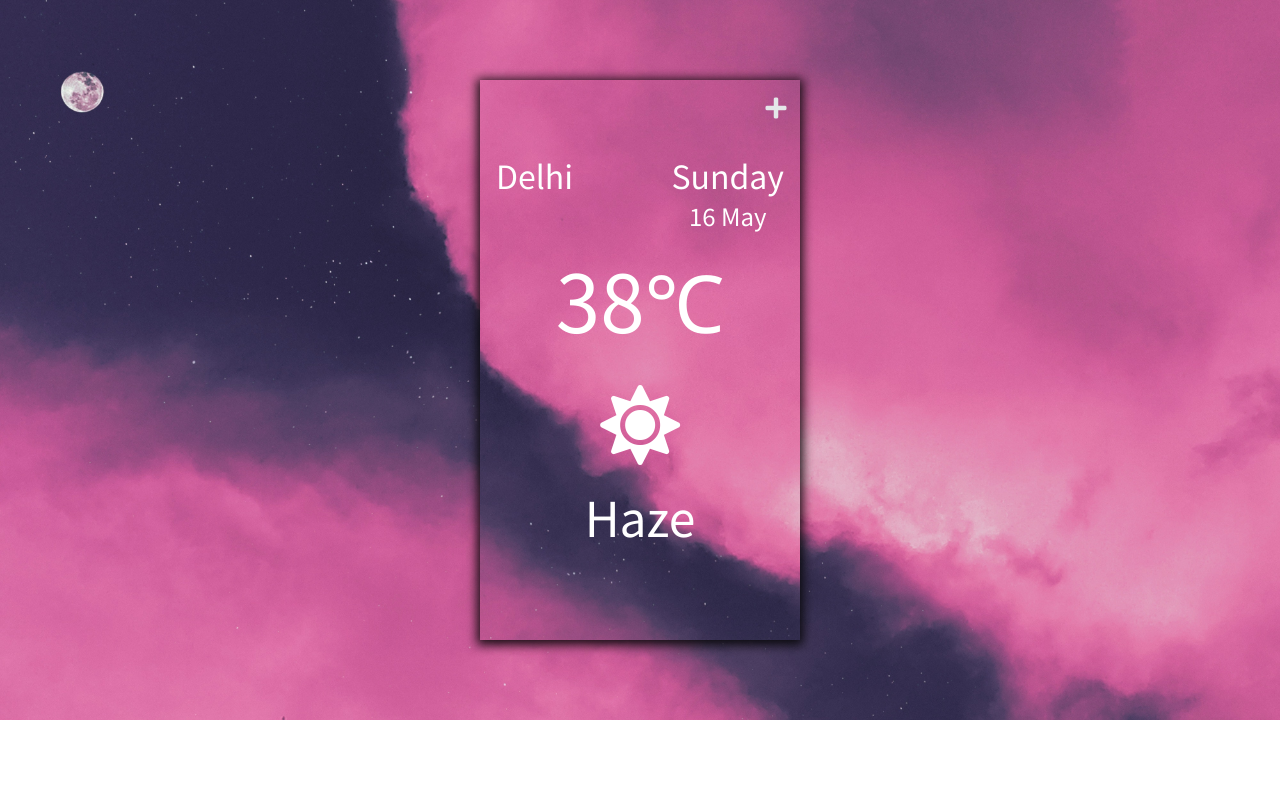
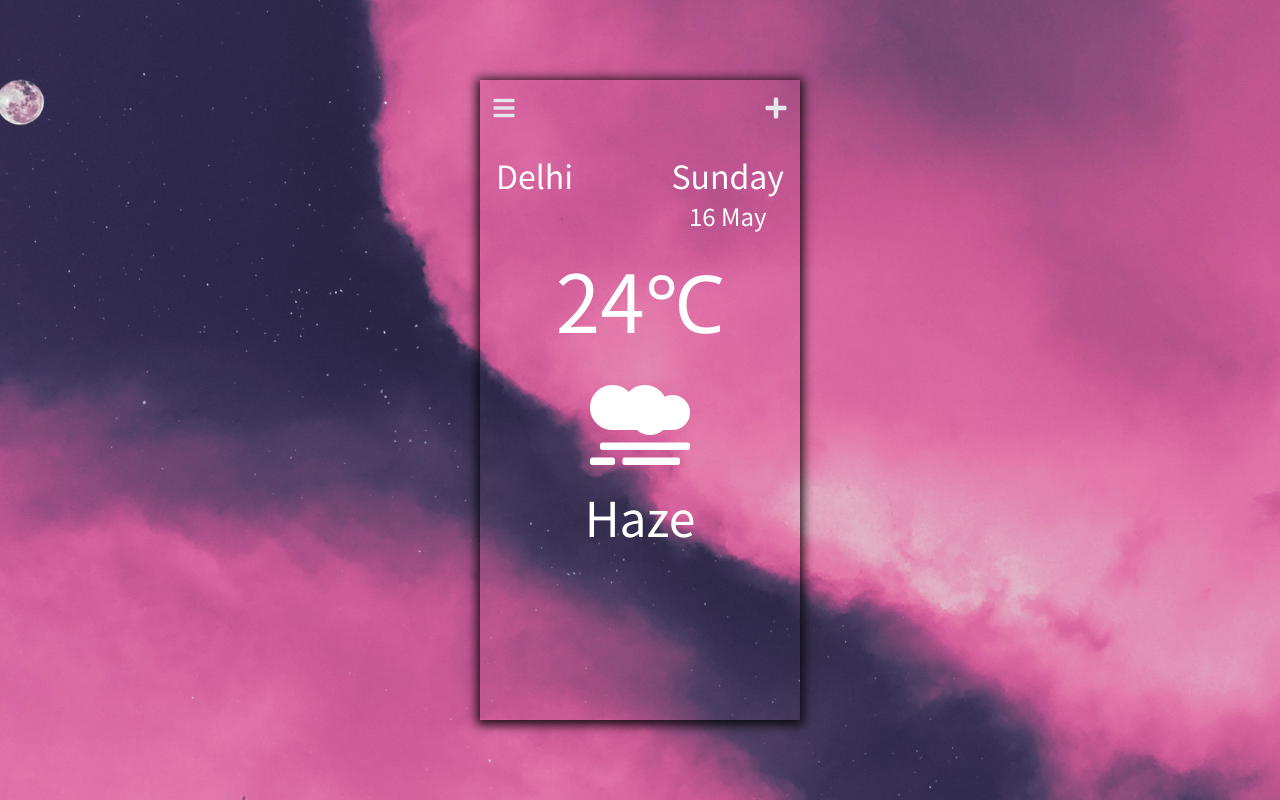
Before and after one commit to SandhyaR1007/Weather, a React (Create React App) app in the folder weather-app/: page / in a window 1280 px wide. Built offline with nearby package versions, Linux system fonts and the light colour scheme.

Commit message:
added style

```diff
--- a/weather-app/src/App.css
+++ b/weather-app/src/App.css
@@ -13,18 +13,23 @@
    background-attachment: fixed;
   display:flex;
   flex-direction: column;
-  height: 35rem;
+  height: 40rem;
   color:var(--white-color);
   box-shadow: 0px 2px 10px 3px rgb(5, 5, 5,0.9);
   position: relative;
 
 
 }
+.nav{
+  display: flex;
+
+  justify-content: space-between;
+}
 .add-btn{
   width: 3rem;
-  align-self: flex-end;
   margin-top: 1rem;
   font-size: 1.5rem;
+
 
 
 }
@@ -32,6 +37,17 @@
   cursor: pointer;
   transform: rotate(-90deg);
   transition: all 1s ease-in-out;
+}
+.ham-btn{
+  width:3rem;
+  margin-top: 1rem;
+  font-size: 1.5rem;
+
+}
+.ham-btn:hover{
+  cursor: pointer;
+
+
 }
 
 
--- a/weather-app/src/App.js
+++ b/weather-app/src/App.js
@@ -7,15 +7,15 @@ import { useState, useEffect } from "react";
 function App() {
   const [display,setDisplay] = useState({
     "desc":"Haze",
-    "temp":38,
-    "icon":800,
+    "temp":24,
+    "icon":701,
     "city":"Delhi"
 
   })
   const src = "clear.png"
   const [city,setCity] = useState("")
   const [result,setResult] = useState("delhi")
-  const [icon,SetIcon] = useState("fas fa-sun")
+  const [icon,SetIcon] = useState("fas fa-smog")
   const [isHidden,ToggleHidden] = useState(true)
 
 
@@ -76,27 +76,33 @@ function App() {
 
 
 
-  // try {
-  //   useEffect(() => {
-  //     setTimeout(()=>{
-  //       fetch(
-  //         `https://api.weatherbit.io/v2.0/current?city=${result}&country=india&key=140c2a81818b4c839f4c030c37e1d794`
-  //        )
-  //          .then((res) => res.json())
-  //          .then((json) => setDisplay({"desc":json.data[0].weather.description,
-  //          "temp":json.data[0].temp,
-  //          "icon":json.data[0].weather.code,
-  //         "city":json.data[0].city_name}));
-  //      },2000);
+   /*try {
+     useEffect(() => {
+       setTimeout(()=>{
+         fetch(
+           `https://api.weatherbit.io/v2.0/current?city=${result}&country=india&key=140c2a81818b4c839f4c030c37e1d794`
+          )
+            .then((res) => res.json())
+            .then((json) => setDisplay({"desc":json.data[0].weather.description,
+            "temp":json.data[0].temp,
+            "icon":json.data[0].weather.code,
+         "city":json.data[0].city_name}));
+        },2000);
 
-  //     })
+       })
 
-  // } catch (error) {
-  //  console.log("not working");
-  // }
+   } catch (error) {
+    console.log("not working");
+   }*/
   return (
     <div className="App" >
+      <div className="nav">
+      <i class="fas fa-bars ham-btn"></i>
       <i className="fas fa-plus add-btn" onClick={()=>ToggleHidden(!isHidden)}></i>
+
+      </div>
+
+
 
       <form className="search-area" onSubmit={resultSetter} style={isHidden ? { display:'none'} : {display : 'block'}}>
           <input className="search-input" placeholder="enter a city" onChange={cityFinder}/>
```
